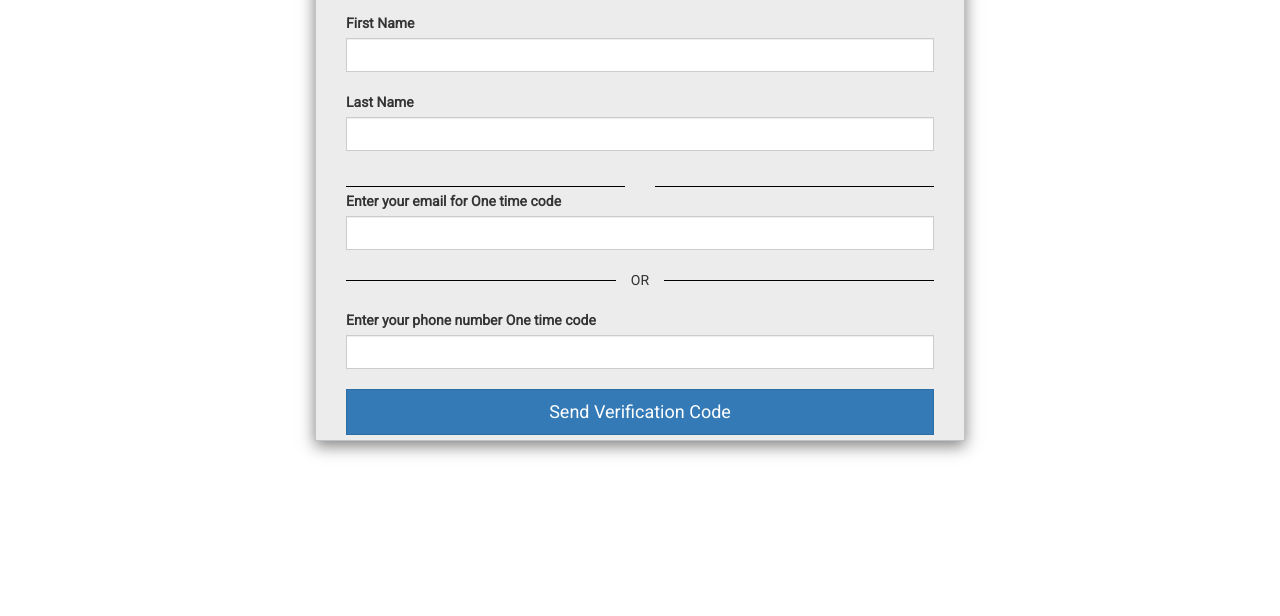
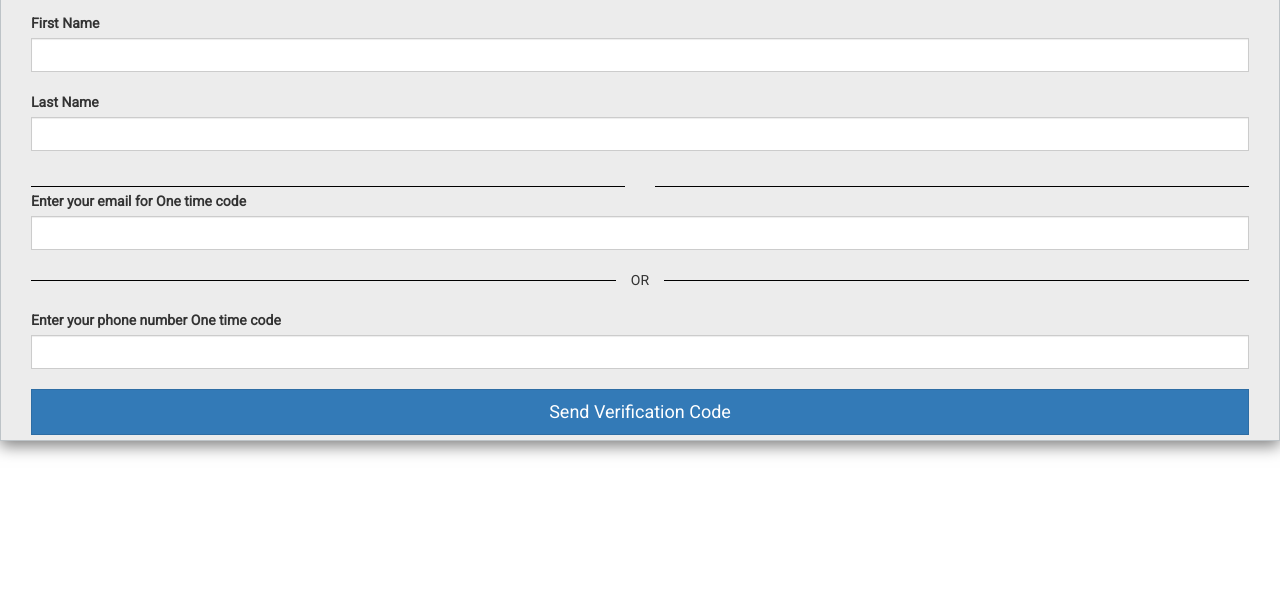
Before and after one commit to vikasjayaram/auth0-samples, a plain HTML site: page auth0-hosted-passwordless-custom-ui/index.html in a window 1280 px wide. Shown: the part 184-800 px from the top of the page. Drawn offline with nearby package versions, Linux system fonts and the light colour scheme; a script that the page names is missing.

Commit message:
make media resizable and scrollable

```diff
--- a/auth0-hosted-passwordless-custom-ui/index.html
+++ b/auth0-hosted-passwordless-custom-ui/index.html
@@ -27,7 +27,9 @@
     }
 
     #login-modal .modal-dialog {
-      width: 650px;
+      width: 100%;
+      height: 100%;
+      overflow-y: scroll;
     }
 
     #login-modal input[type=text],
```
